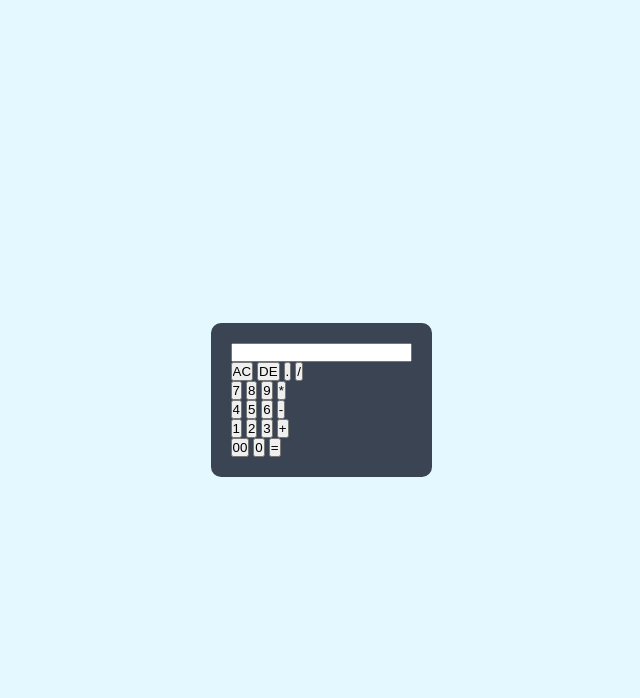
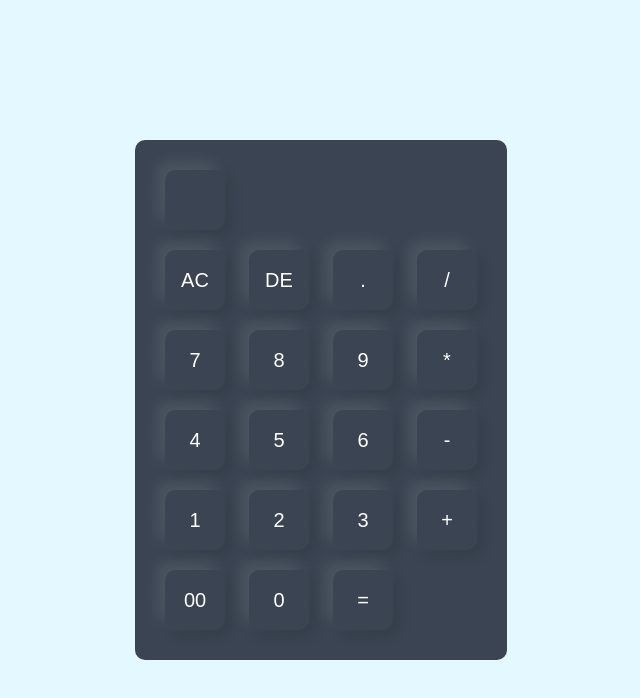
Before and after one commit to TanaraCavalcante/Calculator, a plain HTML site: page index.html in a window 1280 px wide. Shown: the whole page, without its empty margins (319-959 px from the left). Drawn offline with Linux system fonts and the light colour scheme.

Commit message:
input style

```diff
--- a/style.css
+++ b/style.css
@@ -18,3 +18,18 @@
     padding: 20px;
     border-radius: 10px;
 }
+
+.calculator form input{
+    border: 0;
+    outline: 0;
+    width: 60px;
+    height: 60px;
+    border-radius: 10px;
+    box-shadow: -8px -8px 15px rgba(255, 255, 255, 0.1),  5px 5px 15px rgba(0, 0, 0, 0.1);
+    background: transparent;
+    font-size: 20px;
+    color: #fff;
+    cursor: pointer;
+    margin: 10px;
+
+}
```
